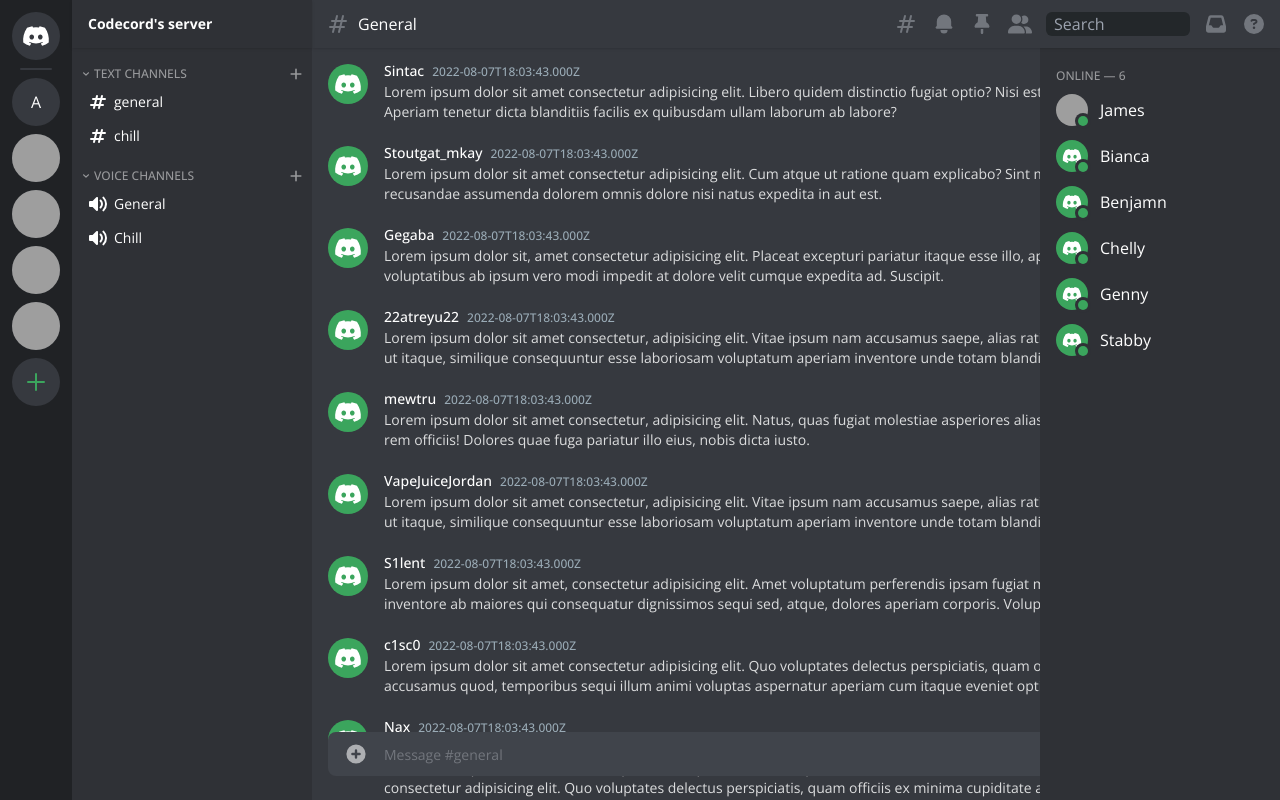
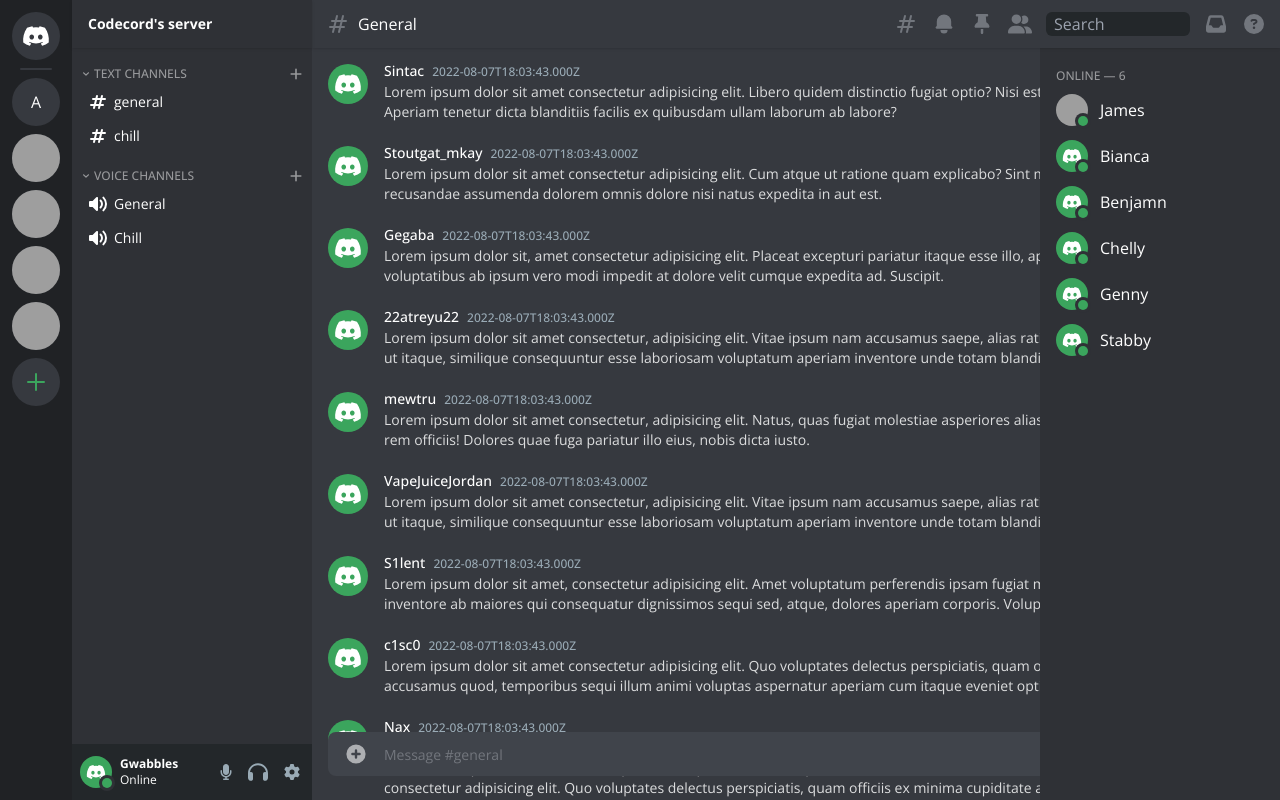
Before and after one commit to ricardoschalkwyk/codecord-ui, a React (Vite) app: page / in a window 1280 px wide. Built offline with nearby package versions, Linux system fonts and the light colour scheme; grey boxes are pictures that could not be loaded.

Commit message:
Create user profile widget component

```diff
--- a/src/components/Channels.tsx
+++ b/src/components/Channels.tsx
@@ -3,6 +3,7 @@
 import { ChevronDownIcon, PlusIcon } from "@heroicons/react/solid";
 
 import ChannelItem from "./ChannelItem";
+import { UserProfileWidget } from ".";
 
 const textChannels = [
   { id: 1, type: "text", name: "general" },
@@ -23,7 +24,7 @@
 
 const Channels = () => {
   return (
-    <div className="hidden h-screen w-[240px] flex-shrink-0 bg-discord-secondary lg:block">
+    <div className="relative hidden h-screen w-[240px] flex-shrink-0 bg-discord-secondary lg:block">
       <div className="relative z-20 flex h-12 items-center bg-discord-secondary px-4 py-3 shadow transition-colors duration-200 hover:cursor-pointer hover:bg-discord-light-gray hover:bg-opacity-40">
         <span className="truncate text-sm font-bold">{serverName}</span>
       </div>
@@ -55,6 +56,8 @@
           </div>
         ))}
       </div>
+
+      <UserProfileWidget />
     </div>
   );
 };
--- /dev/null
+++ b/src/components/UserProfileWidget.tsx
@@ -0,0 +1,35 @@
+import { FontAwesomeIcon } from "@fortawesome/react-fontawesome";
+import {
+  faGear,
+  faHeadphones,
+  faMicrophone,
+} from "@fortawesome/free-solid-svg-icons";
+
+import MemberIcon from "./MemberIcon";
+
+const UserProfileWidget = () => {
+  return (
+    <div className="absolute bottom-0 flex h-14 w-full justify-between bg-discord-black pl-2 pr-3">
+      <div className="flex items-center gap-2">
+        <div>
+          <MemberIcon />
+        </div>
+
+        <div>
+          <h1 className="text-xs font-bold">Gwabbles</h1>
+          <h3 className="text-xs font-thin">Online</h3>
+        </div>
+      </div>
+
+      <div className="flex items-center gap-4 font-thin text-discord-gray">
+        <FontAwesomeIcon icon={faMicrophone} className="h-5 w-3" />
+        <FontAwesomeIcon icon={faHeadphones} className="h-5 w-5" />
+        <FontAwesomeIcon icon={faGear} className="h-5 w-4" />
+      </div>
+    </div>
+  );
+};
+
+UserProfileWidget.propTypes = {};
+
+export default UserProfileWidget;
--- a/src/components/index.ts
+++ b/src/components/index.ts
@@ -10,6 +10,7 @@
 import ChatInput from "./ChatInput";
 import Messages from "./Messages";
 import Message from "./Message";
+import UserProfileWidget from "./UserProfileWidget";
 
 // Forms
 import { Input } from "./Form";
@@ -22,6 +23,7 @@
   TopBar,
   Chat,
   Members,
+  UserProfileWidget,
   ServerItem,
   AddAServer,
   ChatInput,
```
